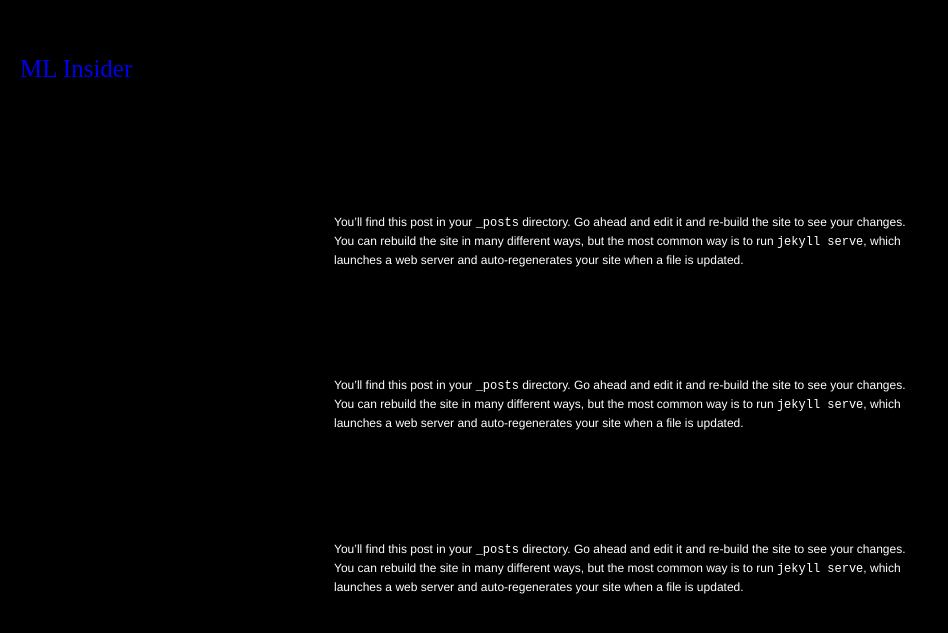
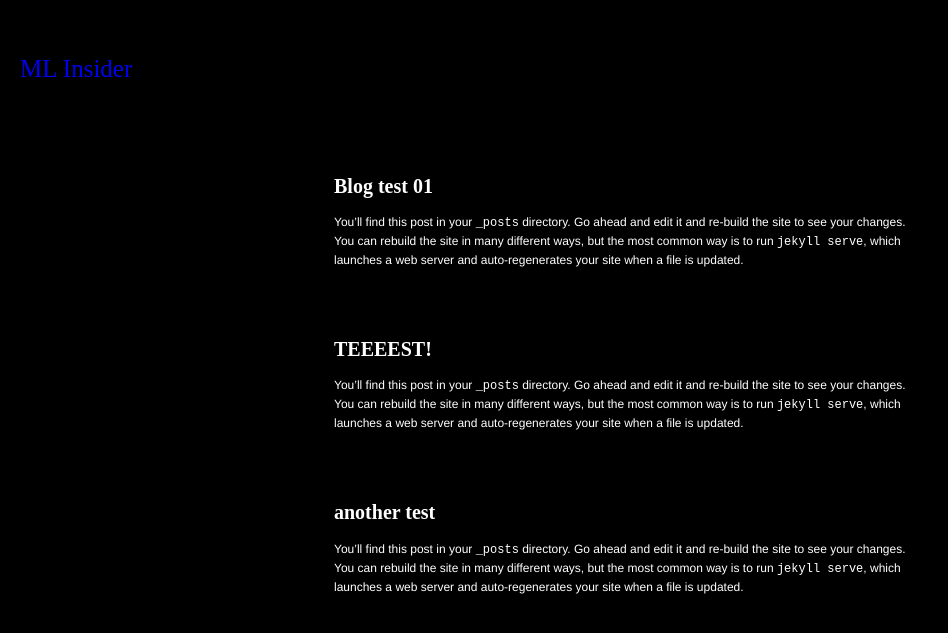
Before and after one commit to tsavas/ml_insider, a Jekyll site: the page built from index.html, in a window 1280 px wide. Shown: the top 633 px of the page, without its empty margins (0-948 px from the left). Built offline with Jekyll 4.4.1, drawn with Linux system fonts in a browser that asks for light colours; Markdown is read by kramdown in place of the engine named in the settings.

Commit message:
changing font colors

```diff
--- a/css/stylesheet.css
+++ b/css/stylesheet.css
@@ -127,7 +127,7 @@ body {
 }
 
 #Blogbody h2 {
-    color: black;
+    color: white;
     font-family: Helvetica-bold;
     font-style: normal;
     font-variant-ligatures: normal;
@@ -146,16 +146,16 @@ body {
 }
 
 .Hilight a {
-    color: #000;
+    color: white;
     text-decoration: none;
 }
 
 .Hilight a:hover {
-    color: #999;
+    color: white;
 }
 
 .Hilight a:active {
-    color: #FFF;
+    color: white;
 }
 
 #nameText {
```
